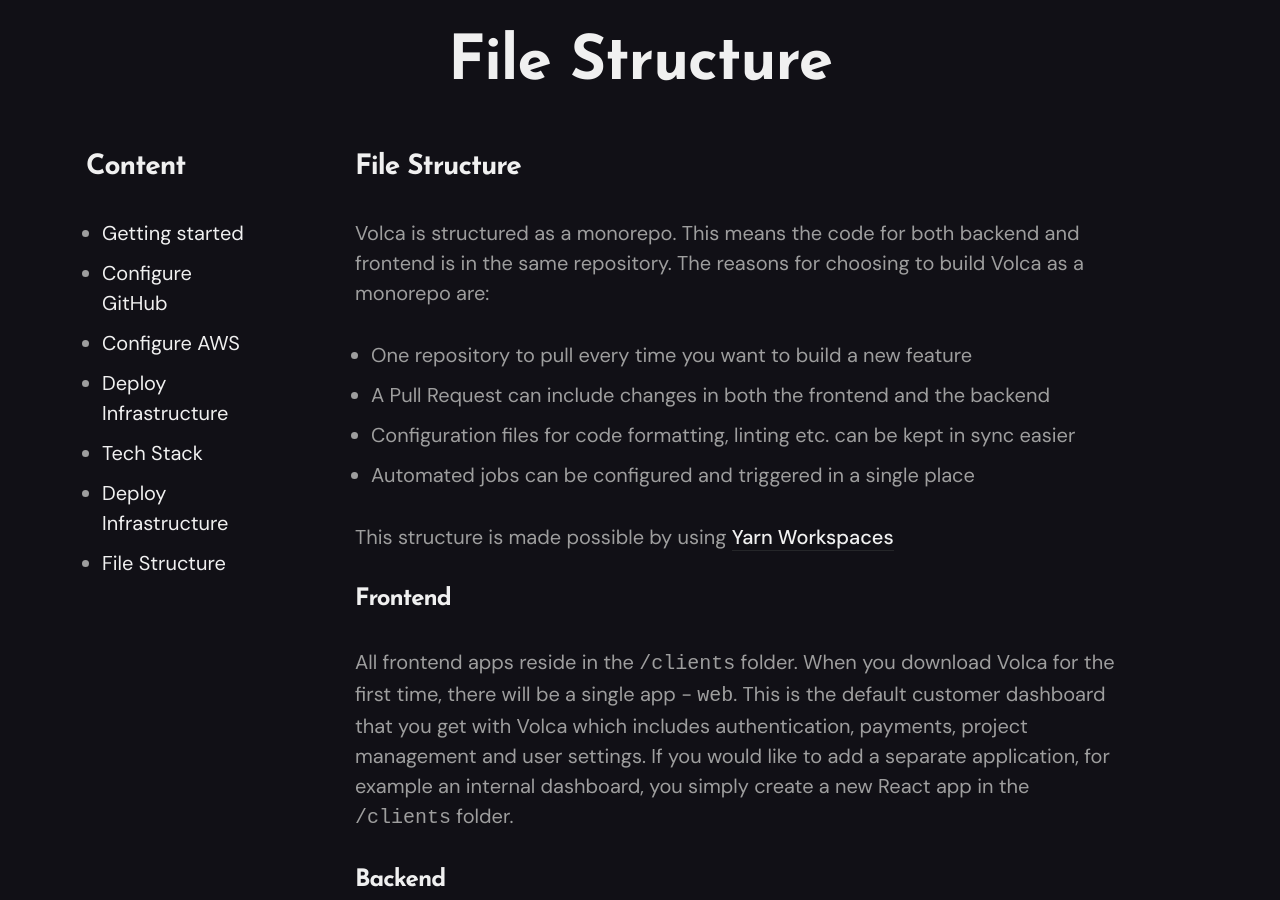
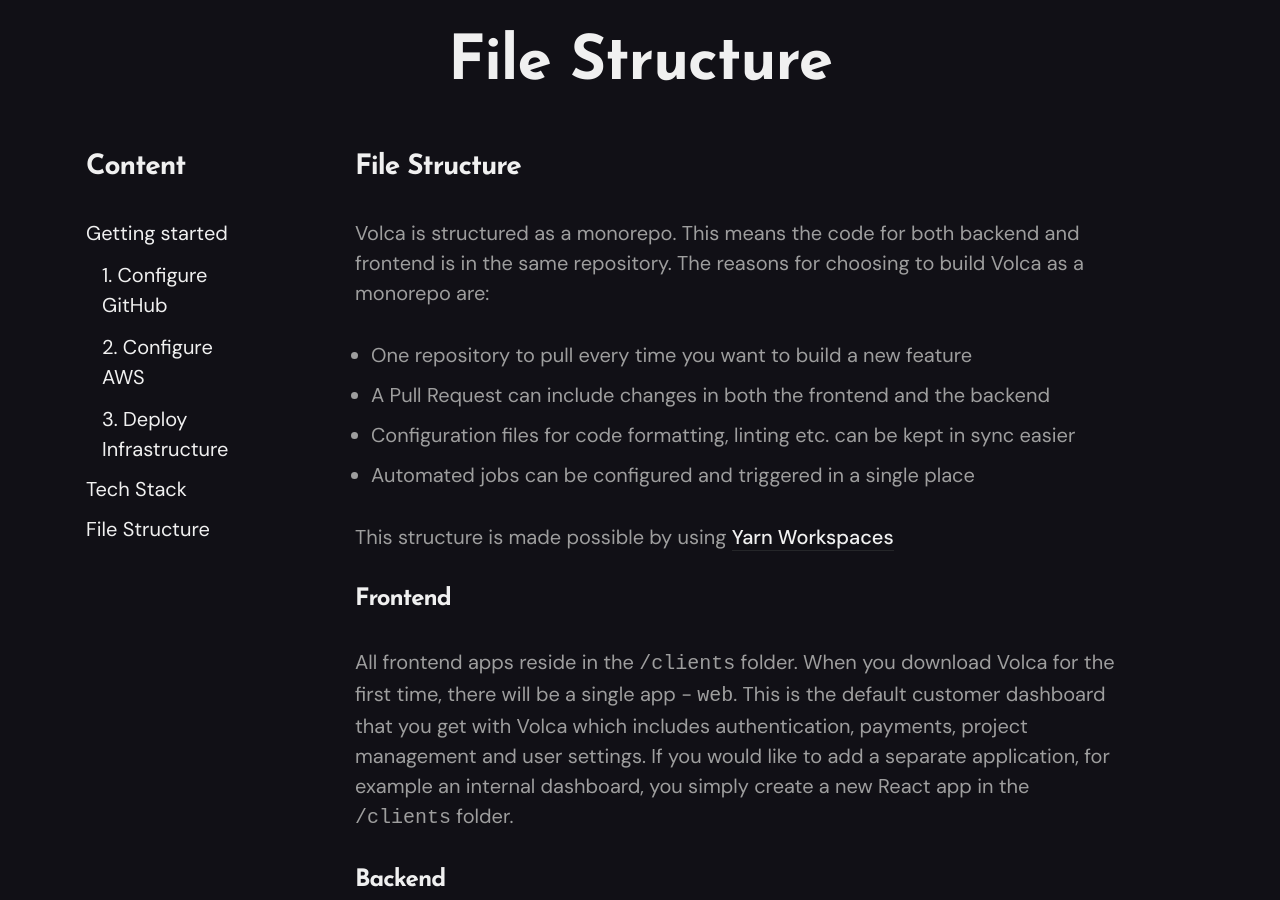
Before and after one commit to volca-io/volca-io.github.io, a Jekyll site: the page built from _pages/docs/file-structure.md, in a window 1280 px wide and 900 px high, scrolled down 300 px. Built offline with Jekyll 4.4.1, drawn with Linux system fonts in a browser that asks for light colours; nearby versions of some CDN libraries.

```diff
--- a/_data/settings.yml
+++ b/_data/settings.yml
@@ -35,14 +35,17 @@ hero:
 docs:
   - title: Getting started
     url: /docs/
-  - title: Configure GitHub
-    url: /docs/configure-github/
-  - title: Configure AWS
-    url: /docs/configure-aws/
-  - title: Deploy Infrastructure
-    url: /docs/deploy-infrastructure/
+    subpages:
+      - title: 1. Configure GitHub
+        url: /docs/configure-github/
+      - title: 2. Configure AWS
+        url: /docs/configure-aws/
+      - title: 3. Deploy Infrastructure
+        url: /docs/deploy-infrastructure/
   - title: Tech Stack
     url: /docs/tech-stack/
+  - title: File Structure
+    url: /docs/file-structure/
   #- title: Building a feature
   #  url: /docs/building-a-feature/
   #  subpages:
@@ -56,11 +59,6 @@ docs:
   #      url: /docs/pages
   #    - title: Hooks
   #      url: /docs/hooks
-
-  - title: Deploy Infrastructure
-    url: /docs/deploy-infrastructure/
-  - title: File Structure
-    url: /docs/file-structure/
 
 #-------------------------------
 # Portfolio Settings
--- a/_layouts/doc.html
+++ b/_layouts/doc.html
@@ -17,12 +17,12 @@ layout: default
   <div class="row">
     <div class="col col-2 col-t-12">
       <h2>Content</h2>
-      <ul>
+      <ul style="list-style-type: none; margin-left: 0; padding-left: 0">
         {% for doc in site.data.settings.docs %} {% if page.layout == 'doc' %}
         <li>
           <a href="{{ doc.url }}">{{ doc.title }}</a>
           {% for subpage in doc.subpages %} {% if doc.subpages %}
-          <ul>
+          <ul style="list-style-type: none; margin-top: 12px">
             <li>
               <a href="{{ subpage.url }}">{{ subpage.title }}</a>
             </li>
```
Also changed, not shown: _pages/docs/getting-started.md (+1 -1 lines).
